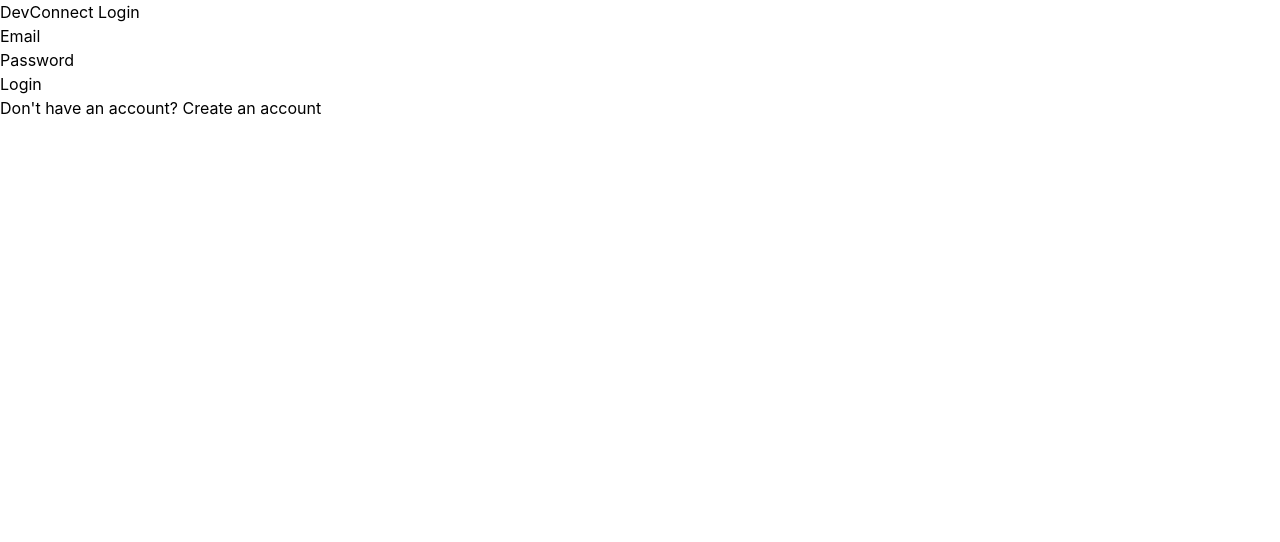
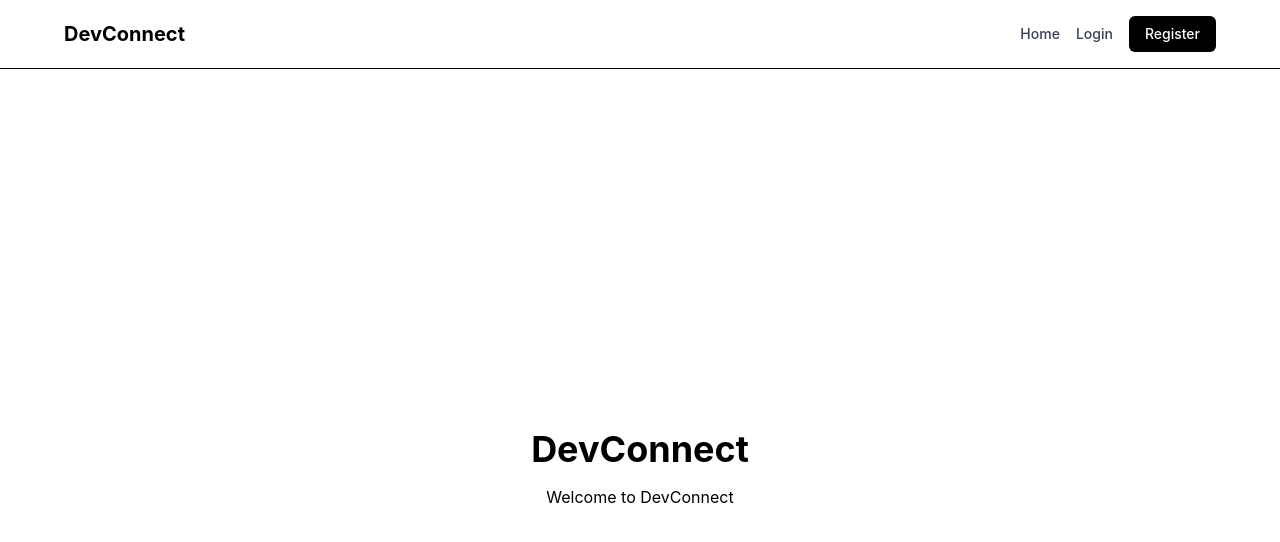
Before and after one commit to themoulali/devconnect, a React (Vite) app in the folder client/: page / in a window 1280 px wide. Before the commit this address led to /login. Shown: the top 542 px of the page. Built offline with nearby package versions, Linux system fonts and the light colour scheme.

Commit message:
feat: add public home authentication navigation

```diff
--- a/client/src/App.tsx
+++ b/client/src/App.tsx
@@ -16,7 +16,7 @@
 import { useAuth } from "./context/AuthContext.tsx"
 
 function Navigation() {
-  const { user } = useAuth()
+  const { user, logout } = useAuth()
   const [unreadCount, setUnreadCount] = useState(0)
 
   useEffect(() => {
@@ -80,6 +80,24 @@
             Home
           </Link>
 
+          {!user ? (
+            <>
+              <Link
+                to="/login"
+                className="text-sm font-medium text-gray-700 hover:text-black"
+              >
+                Login
+              </Link>
+
+              <Link
+                to="/register"
+                className="rounded-md bg-black px-4 py-2 text-sm font-medium text-white hover:bg-gray-800"
+              >
+                Register
+              </Link>
+            </>
+          ) : (
+            <>
               <Link
                 to="/profile"
                 className="text-sm font-medium text-gray-700 hover:text-black"
@@ -106,6 +124,15 @@
                   </span>
                 )}
               </Link>
+
+              <button
+                onClick={logout}
+                className="text-sm font-medium text-gray-700 hover:text-black"
+              >
+                Logout
+              </button>
+            </>
+          )}
         </div>
       </div>
     </nav>
@@ -142,7 +169,6 @@
           element={<Register />}
         />
 
-        <Route element={<ProtectedRoute />}>
         <Route
           path="/"
           element={
@@ -153,6 +179,7 @@
           }
         />
 
+        <Route element={<ProtectedRoute />}>
           <Route
             path="/profile"
             element={
```
Lines whose indentation alone changed are shown as unchanged.
